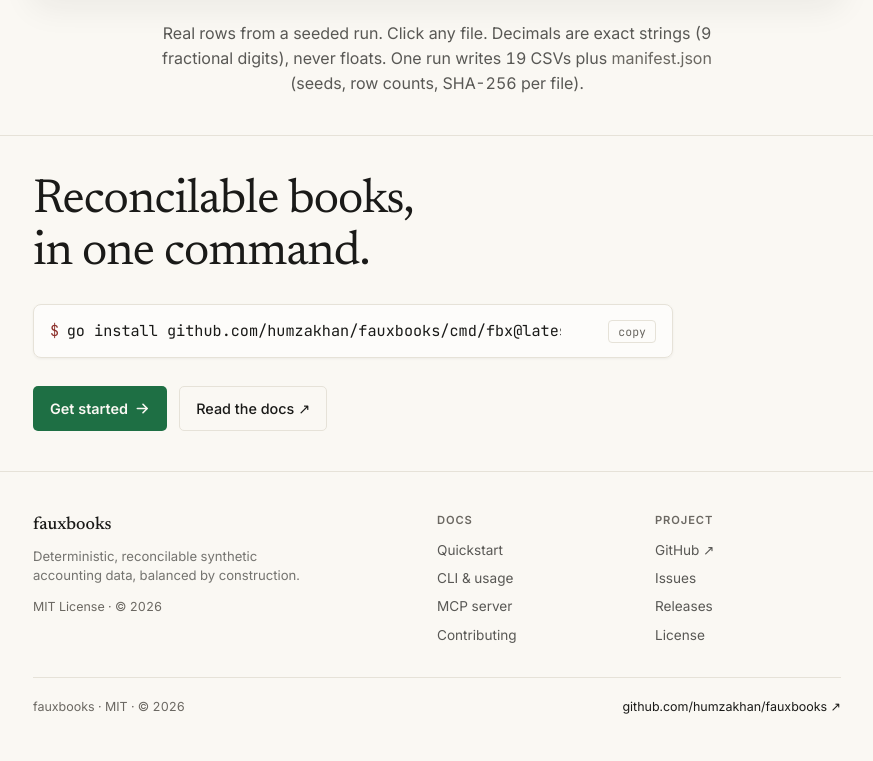
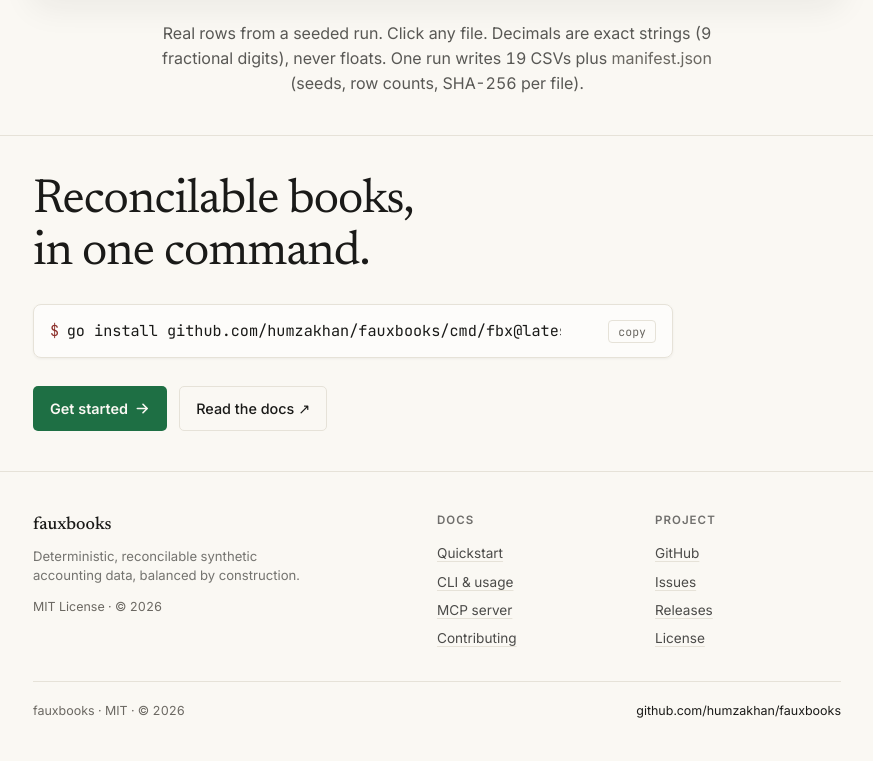
Before and after one commit to humzakhan/fauxbooks, a website: page landing-page/public/index.html in a window 1280 px wide. Shown: the part 1480-2241 px from the top of the page, without its empty margins (203-1076 px from the left). Drawn offline with Linux system fonts and the light colour scheme.

Commit message:
style(landing-page): bolder footer headings, link affordance, drop misrendering arrow
Footer section headings (Docs/Project) go to weight 700 and a darker tone. Footer column links now carry a persistent faint underline (hairline) that darkens to ink on hover, so they clearly read as links. Removes the ↗ glyph from the footer 'GitHub' link and the bottom-bar URL — it isn't in the subset webfont and was rendering in an off-looking system fallback.

```diff
--- a/landing-page/public/index.html
+++ b/landing-page/public/index.html
@@ -149,7 +149,7 @@
           </nav>
           <nav class="footer__col" aria-label="Project">
             <p class="footer__heading">Project</p>
-            <a href="https://github.com/humzakhan/fauxbooks">GitHub ↗</a>
+            <a href="https://github.com/humzakhan/fauxbooks">GitHub</a>
             <a href="https://github.com/humzakhan/fauxbooks/issues">Issues</a>
             <a href="https://github.com/humzakhan/fauxbooks/releases">Releases</a>
             <a href="https://github.com/humzakhan/fauxbooks/blob/main/LICENSE">License</a>
@@ -157,7 +157,7 @@
         </div>
         <div class="footer__bar">
           <span>fauxbooks · MIT · © 2026</span>
-          <a href="https://github.com/humzakhan/fauxbooks">github.com/humzakhan/fauxbooks ↗</a>
+          <a href="https://github.com/humzakhan/fauxbooks">github.com/humzakhan/fauxbooks</a>
         </div>
       </div>
     </footer>
--- a/landing-page/public/styles.css
+++ b/landing-page/public/styles.css
@@ -998,24 +998,29 @@ body {
 }
 
 .footer__heading {
-  font-size: 0.7rem;
-  font-weight: 600;
+  font-size: 0.72rem;
+  font-weight: 700;
   text-transform: uppercase;
-  letter-spacing: 0.08em;
-  color: var(--muted);
-  margin-bottom: 0.15rem;
+  letter-spacing: 0.09em;
+  color: rgba(26, 26, 24, 0.62);
+  margin-bottom: 0.35rem;
 }
 
+/* Links carry a persistent faint underline so they read as links,
+   darkening on hover. */
 .footer__col a {
-  color: rgba(26, 26, 24, 0.72);
-  text-decoration: none;
+  color: rgba(26, 26, 24, 0.78);
   font-size: 0.85rem;
   width: fit-content;
+  text-decoration: underline;
+  text-decoration-color: var(--hairline);
+  text-underline-offset: 3px;
+  transition: color 0.12s ease, text-decoration-color 0.12s ease;
 }
 
 .footer__col a:hover {
   color: var(--ink);
-  text-decoration: underline;
+  text-decoration-color: var(--ink);
 }
 
 /* Bottom bar — license + canonical link */
```
